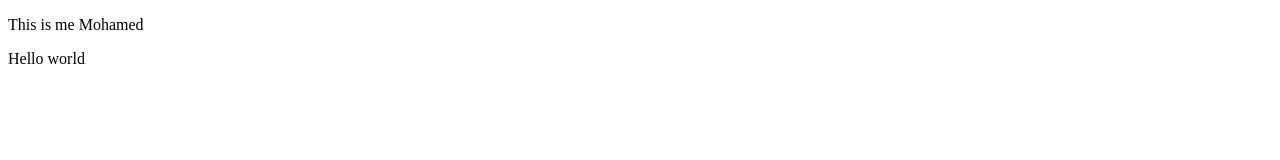
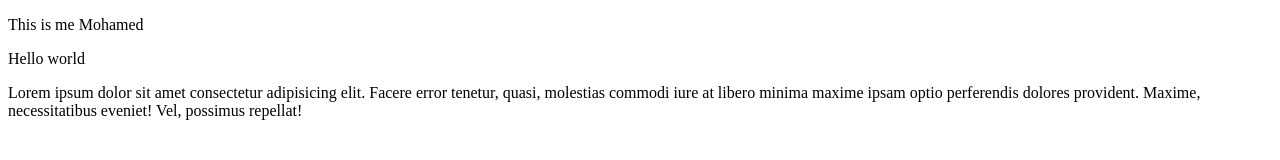
Before and after one commit to mohamed351/TestingItiCourse, a plain HTML site: page index.html in a window 1280 px wide. Drawn offline with Linux system fonts and the light colour scheme.

Commit message:
-a Hello

```diff
--- a/index.html
+++ b/index.html
@@ -11,5 +11,8 @@
         <p>
             Hello world
         </p>
+        <p>
+            Lorem ipsum dolor sit amet consectetur adipisicing elit. Facere error tenetur, quasi, molestias commodi iure at libero minima maxime ipsam optio perferendis dolores provident. Maxime, necessitatibus eveniet! Vel, possimus repellat!
+        </p>
     </body>
 </html>
```
